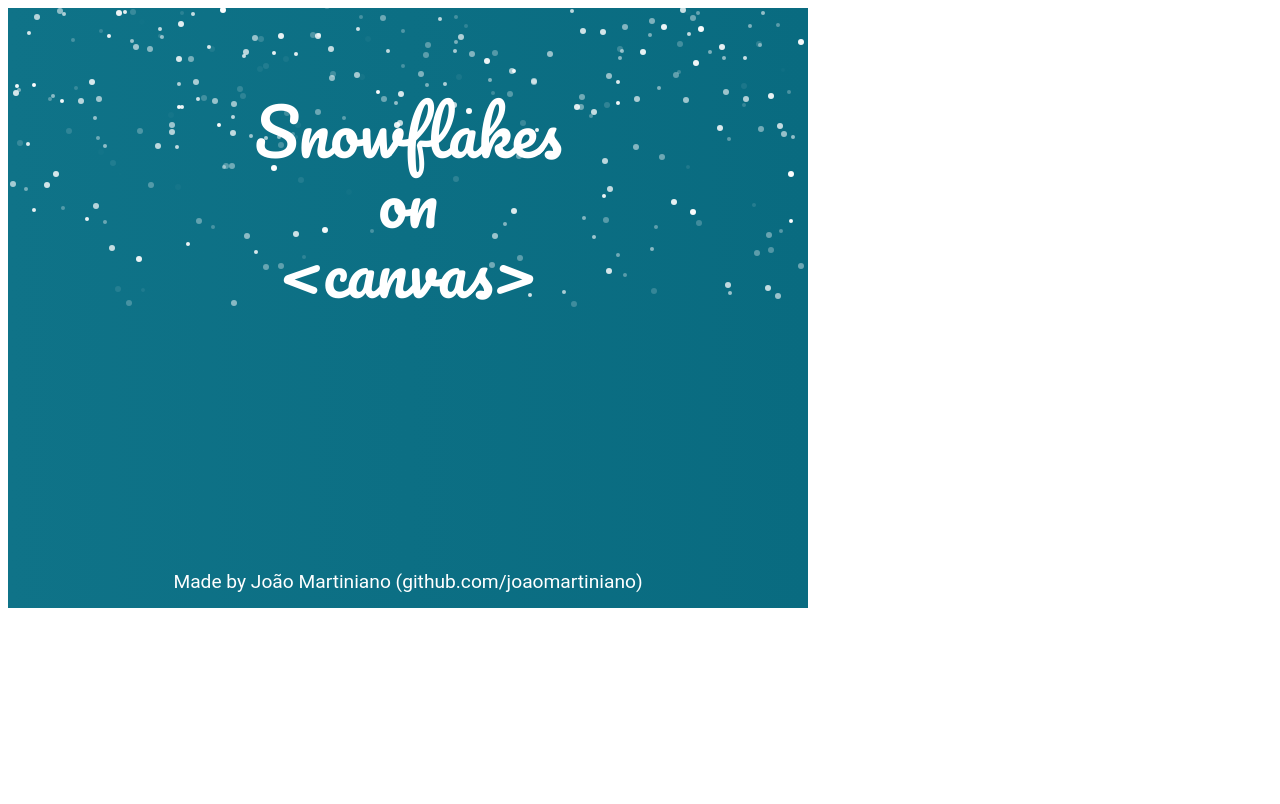
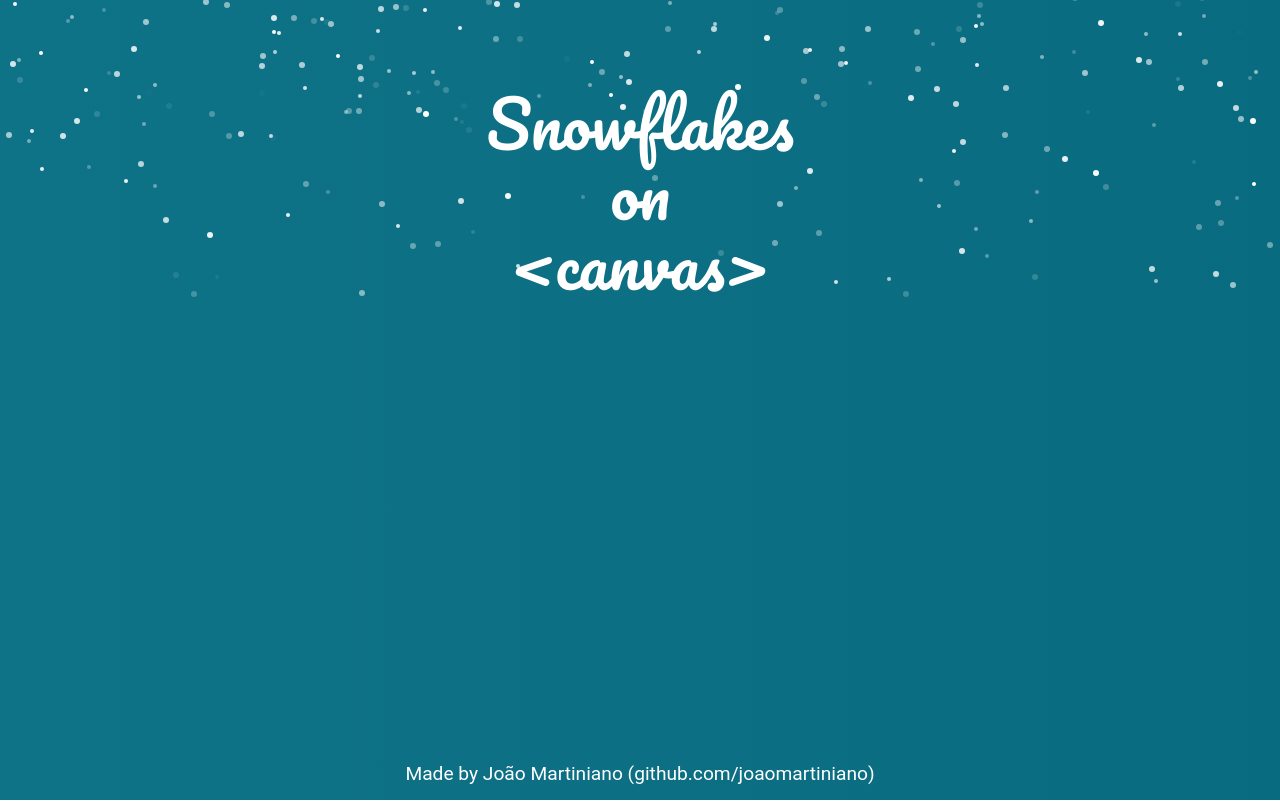
Before and after one commit to joaomartiniano/snowflakes-on-canvas.io, a plain HTML site: page index.html in a window 1280 px wide. Drawn offline with Linux system fonts and the light colour scheme.

Commit message:
Make the canvas fullscreen

```diff
--- a/css/style.css
+++ b/css/style.css
@@ -1,5 +1,10 @@
 /*  Copyright(c) João Martiniano. All rights reserved.
     Licensed under the MIT license. */
+
+
+html, body {
+    margin: 0; padding: 0;
+}
 
 canvas {
     background: rgb(15,115,136);
--- a/index.html
+++ b/index.html
@@ -11,7 +11,7 @@
     <link href="https://fonts.googleapis.com/css2?family=Pacifico&display=swap" rel="stylesheet">
 </head>
 <body>
-	<canvas id="canvas" width="800" height="600">
+	<canvas id="canvas" width="1024" height="800">
     </canvas>
 
     <script defer type="application/javascript" src="js/snowflake.js"></script>
--- a/js/code.js
+++ b/js/code.js
@@ -7,9 +7,17 @@ let snowFlakes = [];
 
 window.onload = init;
 
+addEventListener("resize", (event) => {
+    canvas.width = document.documentElement.clientWidth;
+    canvas.height = document.documentElement.clientHeight;
+ });
+
 function init() {
     canvas = document.getElementById("canvas");
     ctx = canvas.getContext("2d");
+
+    canvas.width = document.documentElement.clientWidth;
+    canvas.height = document.documentElement.clientHeight;
 
     for (i = 1; i <= 800; ++i)
     {
```
